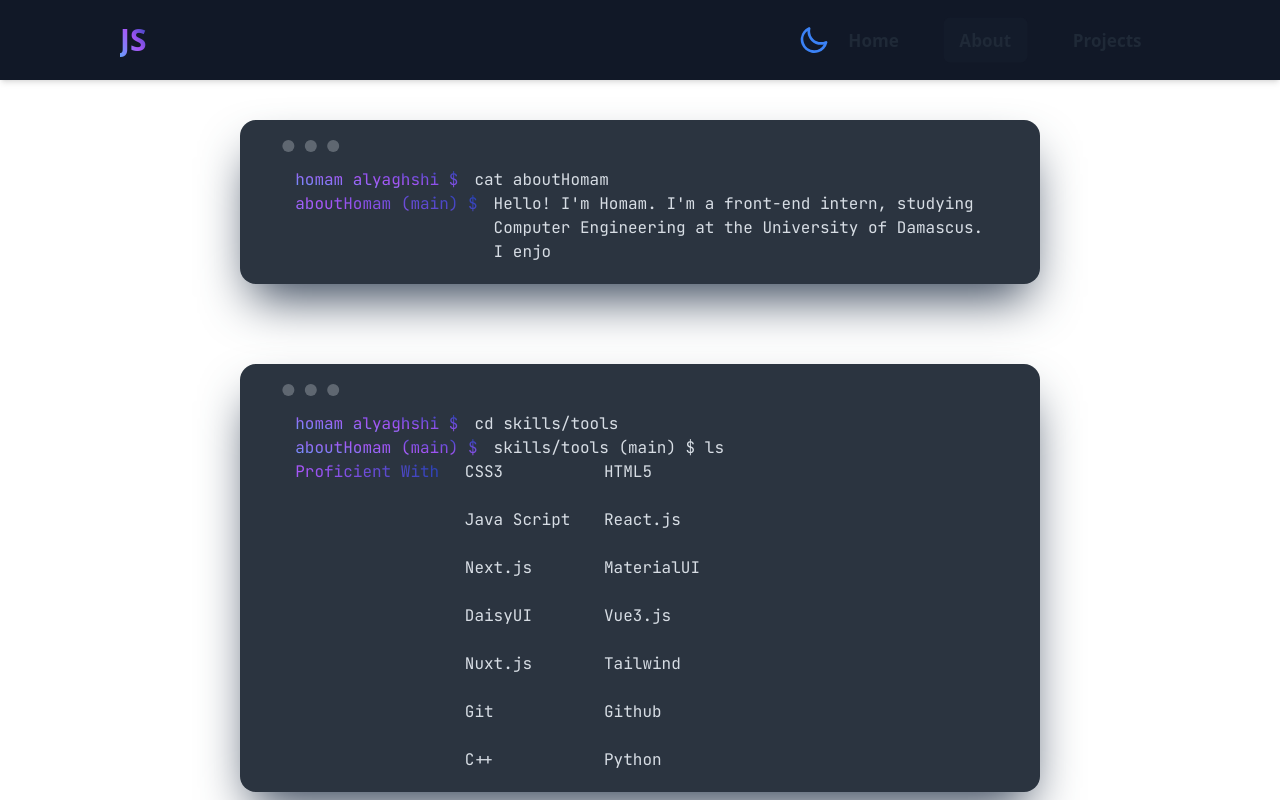
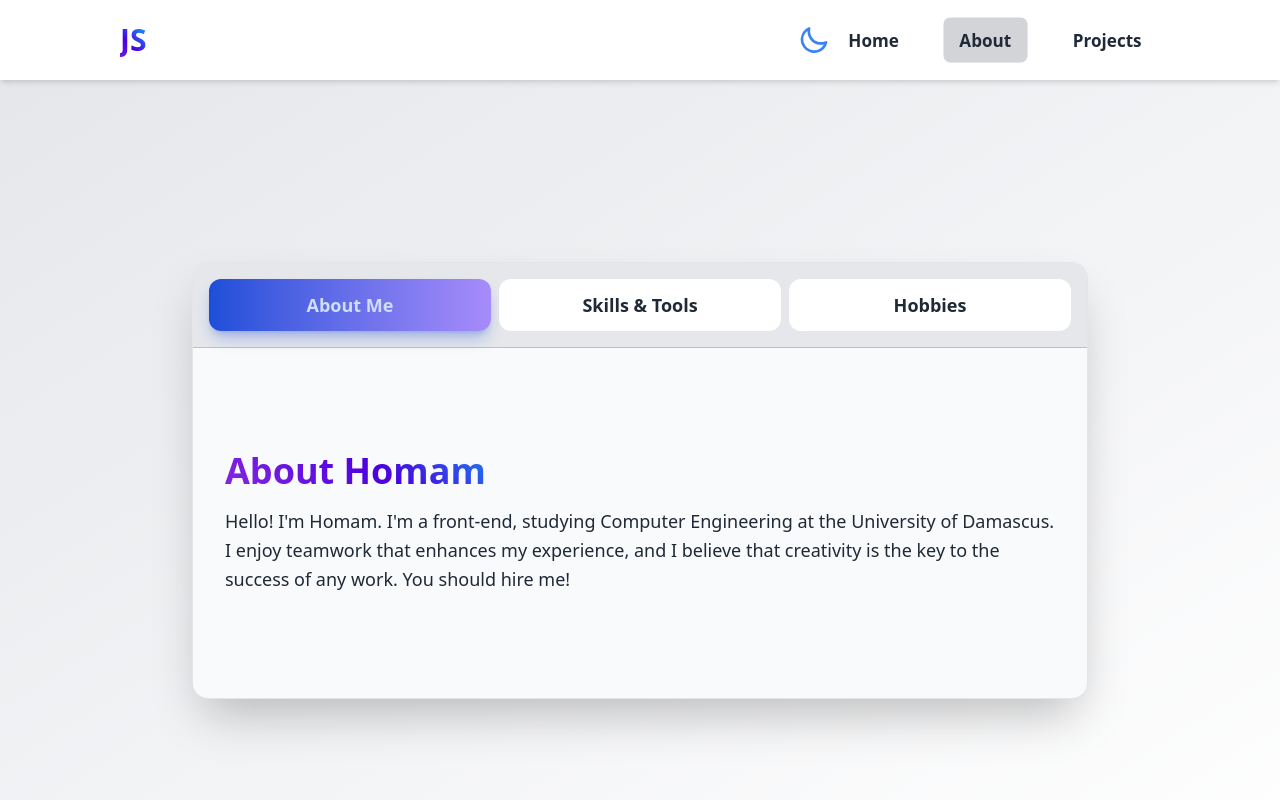
Before and after one commit to HomamAlyaghshi/portfolio, a React (Create React App) app: page /aboutpage in a window 1280 px wide. Shown: the top 800 px of the page. Built offline with nearby package versions, Linux system fonts and the light colour scheme.

Commit message:
new theme :)

```diff
--- a/src/components/Card.jsx
+++ b/src/components/Card.jsx
@@ -1,139 +1,124 @@
-import React from "react";
-import { TypeAnimation } from "react-type-animation";
-import "../style.css";
+import React, { useState } from "react";
+import "../style.css"; // تأكد من وجود تعريف الـ gradient-text هنا
 
-const Card = () => {
+const ModernTabsCard = () => {
+  const [activeTab, setActiveTab] = useState("about"); // التبويب النشط
+
+  // دالة لعرض المحتوى بناءً على التبويب النشط
+  const renderTabContent = () => {
+    // استخدم 'key' لتوليد المحتوى عند كل تغيير تبويب، مما يسمح للرسوم المتحركة بالعمل
+    return (
+      <div key={activeTab} className="transition-all duration-500 ease-in-out transform opacity-100 scale-100">
+        {activeTab === "about" && (
+          <div className="p-6 md:p-8">
+            <h2 className="text-3xl md:text-4xl font-extrabold mb-4 gradient-text">
+              About Homam
+            </h2>
+            <p className="text-lg text-base-content leading-relaxed">
+              Hello! I'm Homam. I'm a front-end, studying Computer Engineering at the University of Damascus. I enjoy teamwork that enhances my experience, and I believe that creativity is the key to the success of any work. You should hire me!
+            </p>
+          </div>
+        )}
+
+        {activeTab === "skills" && (
+          <div className="p-6 md:p-8">
+            <h2 className="text-3xl md:text-4xl font-extrabold mb-6 gradient-text">
+              Skills & Tools
+            </h2>
+            <div className="grid grid-cols-2 sm:grid-cols-3 lg:grid-cols-4 gap-x-6 gap-y-4 text-base-content text-lg">
+              {[
+                "CSS3", "HTML5", "JavaScript", "React.js", "Next.js", "MaterialUI",
+                "DaisyUI", "Vue3.js", "Nuxt.js", "Tailwind CSS", "Git", "Github",
+                "C++", "Python"
+              ].map((skill, index) => (
+                <span
+                  key={index}
+                  className="px-4 py-2 bg-base-300 rounded-lg shadow-md text-center
+                             transition-all duration-300 ease-in-out
+                             hover:bg-primary hover:text-primary-content hover:scale-105 transform cursor-pointer"
+                >
+                  {skill}
+                </span>
+              ))}
+            </div>
+          </div>
+        )}
+
+        {activeTab === "hobbies" && (
+          <div className="p-6 md:p-8">
+            <h2 className="text-3xl md:text-4xl font-extrabold mb-6 gradient-text">
+              Hobbies & Interests
+            </h2>
+            <div className="grid grid-cols-1 sm:grid-cols-2 md:grid-cols-3 gap-x-6 gap-y-4 text-base-content text-lg">
+              {[
+                "🎥 Watching Movies", "📻 Classic Music", "📖 Reading Books", "🎮 Gaming", "🚶‍♂️ Hiking"
+              ].map((hobby, index) => (
+                <span
+                  key={index}
+                  className="px-4 py-2 bg-base-300 rounded-lg shadow-md text-center
+                             transition-all duration-300 ease-in-out
+                             hover:bg-accent hover:text-accent-content hover:scale-105 transform cursor-pointer"
+                >
+                  {hobby}
+                </span>
+              ))}
+            </div>
+          </div>
+        )}
+      </div>
+    );
+  };
+
   return (
-    <div className="grid w-full h-full ">
-      {/**first card */}
-      <div className=" grid gap-20  ">
-        <div className="mockup-code my-10 sm:mx-60 mx-10 shadow-2xl shadow-slate-700 p-5">
-          <pre className="sm:flex grid gap-4  ">
-            <span className="data-prefix gradient-text">homam alyaghshi $</span>
-            <code>
-              <TypeAnimation sequence={["cat aboutHomam"]} speed={50} />
-            </code>
-          </pre>
-          <pre className="sm:flex grid gap-4   ">
-            <span className="gradient-text">aboutHomam (main) $</span>
+    <div className="flex justify-center items-center min-h-screen p-4 md:p-8 bg-gradient-to-br from-base-300 to-base-100">
+      {/* الحاوية الرئيسية للكارد - تصميم أنيق وعصري */}
+      <div className="w-full max-w-4xl bg-base-200 rounded-2xl shadow-2xl overflow-hidden
+                      border border-base-content/10 transform hover:scale-[1.01] transition-transform duration-300 ease-in-out">
 
-            <code className="  justify-center items-center">
-              <TypeAnimation
-                sequence={[
-                  "Hello! I'm Homam. I'm a front-end intern, studying Computer Engineering at the University of Damascus. I enjoy teamwork that enhances my experience, and I believe that creativity is the key to the success of any work. You should hire me!",
-                ]}
-                speed={50}
-                wrapper="div"
-                repeat={0}
-                cursor={true}
-                style={{
-                  whiteSpace: "pre-wrap", // يسمح بتقسيم النص تلقائيًا عند نهاية السطر
-                  wordBreak: "break-word", // يكسر الكلمات الطويلة إذا لزم الأمر
-                }}
-              />
-            </code>
-          </pre>
+        {/* شريط التبويبات العلوي - تصميم عصري ومنفصل */}
+        <div className="flex flex-col sm:flex-row justify-center bg-base-300 p-3 md:p-4 border-b border-base-content/20 gap-2">
+          <button
+            className={`flex-1 px-6 py-3 rounded-xl text-lg font-semibold
+                        transition-all duration-300 ease-in-out
+                        ${activeTab === "about"
+                          ? "bg-gradient-to-r from-primary to-secondary text-primary-content shadow-lg shadow-primary/30"
+                          : "bg-base-100 text-base-content hover:bg-base-content/10"
+                        }`}
+            onClick={() => setActiveTab("about")}
+          >
+            About Me
+          </button>
+          <button
+            className={`flex-1 px-6 py-3 rounded-xl text-lg font-semibold
+                        transition-all duration-300 ease-in-out
+                        ${activeTab === "skills"
+                          ? "bg-gradient-to-r from-secondary to-accent text-secondary-content shadow-lg shadow-secondary/30"
+                          : "bg-base-100 text-base-content hover:bg-base-content/10"
+                        }`}
+            onClick={() => setActiveTab("skills")}
+          >
+            Skills & Tools
+          </button>
+          <button
+            className={`flex-1 px-6 py-3 rounded-xl text-lg font-semibold
+                        transition-all duration-300 ease-in-out
+                        ${activeTab === "hobbies"
+                          ? "bg-gradient-to-r from-accent to-info text-accent-content shadow-lg shadow-accent/30"
+                          : "bg-base-100 text-base-content hover:bg-base-content/10"
+                        }`}
+            onClick={() => setActiveTab("hobbies")}
+          >
+            Hobbies
+          </button>
         </div>
-      </div>
 
-      {/**sec card */}
-      <div className=" grid gap-20">
-        <div className="mockup-code my-10 sm:mx-60 mx-10 shadow-2xl shadow-slate-700 p-5">
-          <pre className="sm:flex grid gap-4 ">
-            <span className="data-prefix gradient-text">homam alyaghshi $</span>
-            <TypeAnimation sequence={["cd skills/tools"]} speed={50} />
-            </pre>
-          <pre className="sm:flex grid gap-4  ">
-            <span className="data-prefix gradient-text">
-              aboutHomam (main) $
-            </span>
-            <code className="whitespace-pre-line">
-              <TypeAnimation
-                sequence={["skills/tools (main) $ ls"]}
-                speed={50}
-              />
-            </code>
-          </pre>
-          <pre className="sm:flex grid gap-4  ">
-            <span className="data-prefix gradient-text">Proficient With </span>
-            <code className="grid grid-cols-2 gap-6">
-              <span className="transform transition-transform duration-500 hover:translate-y-[-5px]">
-                <TypeAnimation sequence={["CSS3"]} speed={500} />
-              </span>
-              <span className="transform transition-transform duration-500 hover:translate-y-[-5px]">
-                <TypeAnimation sequence={["HTML5"]} speed={500} />
-              </span>
-              <span className="transform transition-transform duration-500 hover:translate-y-[-5px]">
-                <TypeAnimation sequence={["Java Script"]} speed={500} />
-              </span>
-              <span className="transform transition-transform duration-500 hover:translate-y-[-5px]">
-                <TypeAnimation sequence={["React.js"]} speed={500} />
-              </span>
-              <span className="transform transition-transform duration-500 hover:translate-y-[-5px]">
-                <TypeAnimation sequence={["Next.js"]} speed={500} />
-              </span>
-              <span className="transform transition-transform duration-500 hover:translate-y-[-5px]">
-                <TypeAnimation sequence={["MaterialUI"]} speed={500} />
-              </span>
-              <span className="transform transition-transform duration-500 hover:translate-y-[-5px]">
-                <TypeAnimation sequence={["DaisyUI"]} speed={500} />
-              </span>
-              <span className="transform transition-transform duration-500 hover:translate-y-[-5px]">
-                <TypeAnimation sequence={["Vue3.js"]} speed={500} />
-              </span>
-              <span className="transform transition-transform duration-500 hover:translate-y-[-5px]">
-                <TypeAnimation sequence={["Nuxt.js"]} speed={500} />
-              </span>
-              <span className="transform transition-transform duration-500 hover:translate-y-[-5px]">
-                <TypeAnimation sequence={["Tailwind"]} speed={500} />
-              </span>
-              <span className="transform transition-transform duration-500 hover:translate-y-[-5px]">
-                <TypeAnimation sequence={["Git"]} speed={500} />
-              </span>
-              <span className="transform transition-transform duration-500 hover:translate-y-[-5px]">
-                <TypeAnimation sequence={["Github"]} speed={500} />
-              </span>
-              <span className="transform transition-transform duration-500 hover:translate-y-[-5px]">
-                <TypeAnimation sequence={["C++"]} speed={500} />
-              </span>
-              <span className="transform transition-transform duration-500 hover:translate-y-[-5px]">
-                <TypeAnimation sequence={["Python"]} speed={500} />
-              </span>
-            </code>
-          </pre>
-        </div>
-      </div>
-      {/**3 card */}
-      <div className=" grid gap-20 ">
-        <div className="mockup-code my-10 sm:mx-60 mx-10 shadow-2xl shadow-slate-700 p-5">
-          <pre className="sm:flex grid gap-4  ">
-            <span className="data-prefix gradient-text">
-              aboutHomam (main) ${" "}
-            </span>
-            <code>
-              <TypeAnimation sequence={["cd hobbies/interests"]} speed={50} />
-            </code>
-          </pre>
-          <pre className="sm:flex grid gap-4  ">
-            <span className="data-prefix gradient-text">
-              hobbies/interests (main) $
-            </span>
-            <code className="whitespace-pre-line grid grid-cols-2 ">
-              <span className="transform transition-transform duration-500 hover:translate-y-[-5px]">
-                <TypeAnimation sequence={["🎥 movies"]} speed={50} />
-              </span>
-              <span className="transform transition-transform duration-500 whitespace-nowrap hover:translate-y-[-5px]">
-                <TypeAnimation sequence={["📻 classic music"]} speed={50} />
-              </span>
-              <span className="transform transition-transform duration-500 hover:translate-y-[-5px]">
-                <TypeAnimation sequence={["📖 reading"]} speed={50} />
-              </span>
-            </code>
-          </pre>
+        {/* منطقة عرض المحتوى مع تأثير الانتقال */}
+        <div className="relative min-h-[350px] flex items-center justify-center">
+          {renderTabContent()}
         </div>
       </div>
     </div>
   );
 };
 
-export default Card;
+export default ModernTabsCard;
--- a/src/pages/AboutPage.jsx
+++ b/src/pages/AboutPage.jsx
@@ -5,7 +5,7 @@ import Card from '../components/Card';
 
 const AboutPage = () => {
   return (
-    <div>
+    <div className=''>
       <Appbar/>
       <Card/>
       <Footer/>
--- a/src/pages/HomePage.jsx
+++ b/src/pages/HomePage.jsx
@@ -6,7 +6,7 @@ import Footer from "../shared/Footer";
 import Appbar from "../shared/Appbar";
 const HomePage = () => {
   return (
-    <div className="h-full">
+    <div className="h-full ">
       <Appbar />
       <HeroSections />
       <SocialMedia />
--- a/src/pages/ProjectsPage.jsx
+++ b/src/pages/ProjectsPage.jsx
@@ -5,7 +5,7 @@ import Projects from '../components/Projects'
 
 const ProjectsPage = () => {
   return (
-    <div className='bg-gray-900'>
+    <div className='bg-dark-navy' >
         <Appbar/>
         <Projects/>
 
--- a/src/shared/Appbar.jsx
+++ b/src/shared/Appbar.jsx
@@ -39,7 +39,7 @@ const Appbar = () => {
   ];
 
   return (
-    <nav className="navbar bg-gray-900 w-full shadow-md z-50 relative"> {/* Added shadow and z-index */}
+    <nav className="navbar w-full shadow-md z-50 relative"> {/* Added shadow and z-index */}
       <div className="flex justify-between items-center w-full px-4 sm:px-8 lg:px-28 py-2"> {/* Improved padding */}
 
         {/* Logo/Brand Name */}
--- a/src/shared/Footer.jsx
+++ b/src/shared/Footer.jsx
@@ -2,7 +2,7 @@ import React from 'react'
 
 const Footer = () => {
   return (
-    <div className='font-mono  text-xs opacity-65 text-white justify-center items-end flex text-center mt-12 '>
+    <div className='font-mono mt-16   text-xs opacity-65  justify-center items-end flex text-center '>
       template created with ♥ by Homam Alyaghshi<br/>
         © 2024
     </div>
--- a/src/style.css
+++ b/src/style.css
@@ -1,10 +1,24 @@
-/* styles.css */
-.gradient-text {
-    background: linear-gradient(to bottom left, #1E40AF, #A855F7, #60A5FA);
-    -webkit-background-clip: text; /* يحدد كيف يتم عرض الخلفية */
-    -webkit-text-fill-color: transparent; /* يجعل النص شفافًا */
+/* style.css */
+@keyframes gradient-animation {
+  0% { background-position: 0% 50%; }
+  50% { background-position: 100% 50%; }
+  100% { background-position: 0% 50%; }
 }
 
+.gradient-text {
+  background: linear-gradient(
+    45deg,
+    #8e2de2, /* بنفسجي زاهي */
+    #4a00e0, /* أزرق بنفسجي داكن */
+    #00c6ff, /* أزرق فاتح */
+    #0072ff    /* أزرق نيون */
+  ); /* تدرج ألوان عصري وحيوي */
+  -webkit-background-clip: text;
+  -webkit-text-fill-color: transparent;
+  background-size: 200% 200%;
+  animation: gradient-animation 6s ease infinite; /* حركة أبطأ وأكثر سلاسة */
+  display: inline-block; /* ضروري لتطبيق الـ gradient بشكل صحيح */
+}
 .waving-hand {
     display: inline-block;
     font-size: 3rem;
--- a/tailwind.config.js
+++ b/tailwind.config.js
@@ -4,12 +4,15 @@ module.exports = {
   theme: {
     extend: {
       colors: {
-        "custom-blue": "#1E40AF", // لون blue-700
-        "custom-purple": "#A855F7", // لون purple-600
-        "custom-light-blue": "#60A5FA", // لون blue-400
+        // يمكنك الاحتفاظ بـ accent-cyan هنا إذا كنت تريده أن يكون نفس اللون بغض النظر عن الثيم
+        // وإلا، يمكنك تعريفه ضمن DaisyUI Themes أيضًا إذا أردت أن يتغير مع الثيم.
+        "accent-cyan-static": "#64FFDA", // لون تمييز ثابت (غير مرتبط بالثيم)
       },
       backgroundImage: {
-        mycolor: "linear-gradient(to bottom left, #1E40AF, #A855F7, #60A5FA)",
+        // هذا التدرج يمكن أن يبقى هنا إذا كنت تريده ثابتًا.
+        // إذا أردت تدرجًا يتغير مع الثيم، سيكون أكثر تعقيدًا ويتطلب استخدام CSS variables.
+        "navy-gradient-bg":
+          "linear-gradient(to right bottom, #0A192F, #112240, #64FFDA)",
       },
       fontFamily: {
         mono: ['"JetBrains Mono"', "monospace"],
@@ -18,6 +21,47 @@ module.exports = {
   },
   plugins: [require("daisyui")],
   daisyui: {
-    themes: ["dark", "light"], // إضافة إعدادات الثيمات هنا
+    // هنا نعرف الثيمات
+    themes: [
+      {
+        // ***** ثيمك الداكن المخصص *****
+        "my-dark-theme": {
+          primary: "#64FFDA", // لون أساسي للأزرار والعناصر البارزة
+          secondary: "#112240", // لون ثانوي (أغمق قليلاً من الأساسي، للعناصر البارزة)
+          accent: "#64FFDA", // لون تمييز (يمكن أن يكون نفس الـ primary)
+          neutral: "#0A192F", // لون محايد (يمكن أن يكون نفس لون الخلفية)
+          "base-100": "#0A192F", // **لون الخلفية الأساسي للوضع الداكن (كحلي غامق)**
+          "base-200": "#112240", // لون أفتح قليلاً من base-100 (للفروقات البسيطة في الخلفية)
+          "base-300": "#1E2A47", // لون أفتح أكثر (إذا احتجت له)
+          "base-content": "#CCD6F6", // لون النص على الخلفيات الداكنة (فاتح)
+          info: "#60A5FA",
+          success: "#36D399",
+          warning: "#FBBD23",
+          error: "#F87272",
+        },
+      },
+      // ***** الثيم الفاتح الافتراضي أو المخصص *****
+      {
+        light: {
+          // هذه هي الألوان الافتراضية لـ DaisyUI light theme،
+          // أو يمكنك تخصيصها هنا لتناسب ذوقك للوضع الفاتح
+          primary: "#1d4ed8",
+          secondary: "#a78bfa",
+          accent: "#2dd4bf",
+          neutral: "#f3f4f6",
+          "base-100": "#FFFFFF", // **لون الخلفية الأساسي للوضع الفاتح (أبيض)**
+          "base-200": "#F9FAFB",
+          "base-300": "#E5E7EB",
+          "base-content": "#1F2937", // لون النص على الخلفيات الفاتحة (داكن)
+          info: "#3abff8",
+          success: "#36d399",
+          warning: "#fbbd23",
+          error: "#ef4444",
+        },
+      },
+      // لا تضع "dark" هنا إذا كنت تريد استخدام "my-dark-theme"
+    ],
+    // حدد الثيم الداكن الافتراضي الخاص بك
+    darkTheme: "my-dark-theme",
   },
 };
```
Also changed, not shown: src/components/Projects.jsx (+26 -20 lines), src/components/SocialMedia.jsx (+91 -26 lines).
